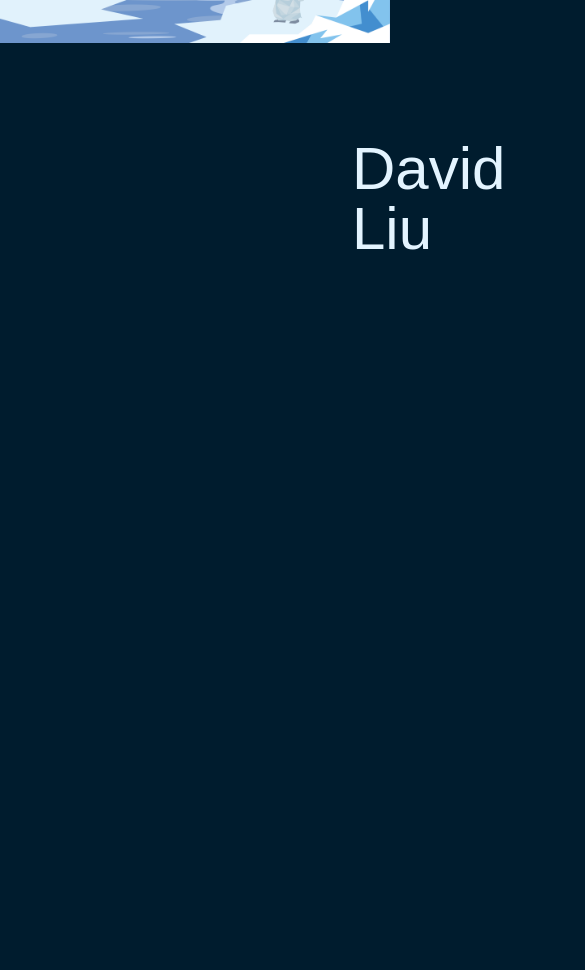
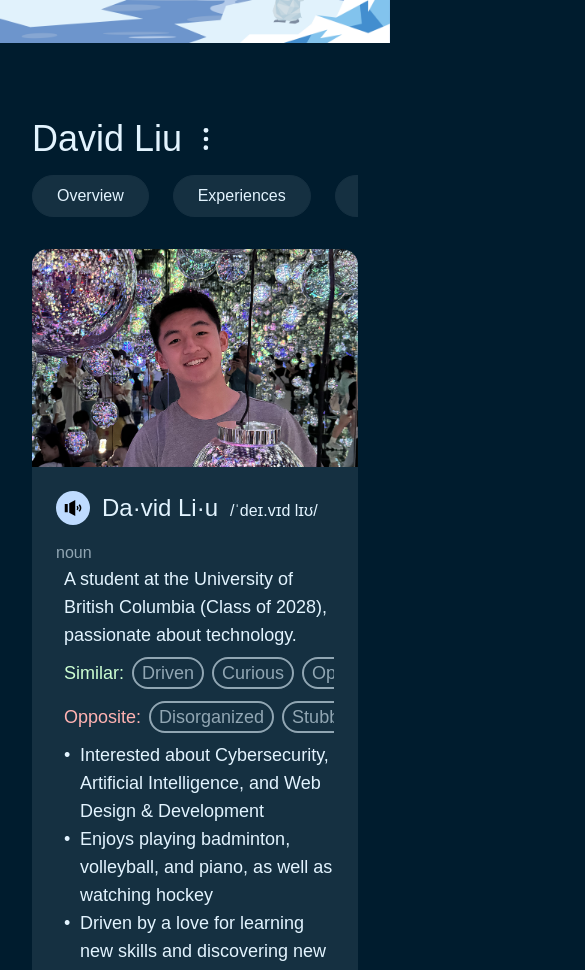
Before and after one commit to Davooood90/Portfolio, a Next.js app: page / in a window 390 px wide. Shown: the part 1020-1990 px from the top of the page, 585 px wide, since content can reach past the window. Built offline with nearby package versions, Linux system fonts and the light colour scheme; a web font is replaced by a local one.

Commit message:
Added Responsiveness to Main Page

```diff
--- a/src/app/index.css
+++ b/src/app/index.css
@@ -60,6 +60,14 @@
   }
 }
 
+.scrollbar-hide::-webkit-scrollbar {
+  display: none;
+}
+.scrollbar-hide {
+  -ms-overflow-style: none; /* IE and Edge */
+  scrollbar-width: none; /* Firefox */
+}
+
 .custom-gradient {
   background: linear-gradient(
     to bottom,
--- a/src/app/page.tsx
+++ b/src/app/page.tsx
@@ -47,11 +47,13 @@ export default function Home() {
           <TitlePage />
         </div>
       </div>
-      <div ref={welcomeRef} id="about">
-        <AboutPage />
-      </div>
-      <div ref={contactRef} id="contact">
-        <ContactPage />
+      <div className="my-8 lg:my-16">
+        <div ref={welcomeRef} id="about">
+          <AboutPage />
+        </div>
+        <div ref={contactRef} id="contact">
+          <ContactPage />
+        </div>
       </div>
     </>
   );
--- a/src/components/about.tsx
+++ b/src/components/about.tsx
@@ -55,9 +55,11 @@ export default function AboutPage() {
   };
 
   return (
-    <div className="flex flex-col px-80">
-      <div className="flex text-lightblue p-8 pt-24 items-center">
-        <h1 className="text-6xl mr-4">David Liu</h1>
+    <div className="w-full max-w-screen lg:px-4 py-3 flex flex-col">
+      <div className="container mx-auto">
+        <div className="md:flex text-lightblue p-8 items-center">
+          <div className="flex items-center">
+            <h1 className="text-4xl lg:text-6xl mr-2 lg:mr-4">David Liu</h1>
             <svg
               xmlns="http://www.w3.org/2000/svg"
               width="32"
@@ -69,32 +71,33 @@ export default function AboutPage() {
                 d="M8 2.5a1.22 1.22 0 0 1 1.25 1.17A1.21 1.21 0 0 1 8 4.84a1.21 1.21 0 0 1-1.25-1.17A1.22 1.22 0 0 1 8 2.5m0 8.66a1.17 1.17 0 1 1-1.25 1.17A1.21 1.21 0 0 1 8 11.16m0-4.33a1.17 1.17 0 1 1 0 2.34a1.17 1.17 0 1 1 0-2.34"
               />
             </svg>
-        <div className="flex gap-6 ml-20">
-          <a href="/#about" onClick={(e) => handleNavClick(e, "/#about")}>
-            <button className="cursor-pointer bg-midblue p-2 px-8 text-xl rounded-3xl border-1 border-midblue hover:border-lightblue transition duration-300">
+          </div>
+          <div className="flex gap-6 overflow-x-auto scrollbar-hide mt-4 md:mt-0 md:ml-4">
+            <a href="/#about">
+              <button className="cursor-pointer bg-midblue p-2 px-6 lg:px-8 text-md lg:text-xl rounded-3xl border-1 border-midblue hover:border-lightblue transition duration-300">
                 Overview
               </button>
             </a>
             <a href="/experiences">
-            <button className="cursor-pointer bg-midblue p-2 px-8 text-xl rounded-3xl border-1 border-midblue hover:border-lightblue transition duration-300">
+              <button className="cursor-pointer bg-midblue p-2 px-6 lg:px-8 text-md lg:text-xl rounded-3xl border-1 border-midblue hover:border-lightblue transition duration-300">
                 Experiences
               </button>
             </a>
             <a href="/projects">
-            <button className="cursor-pointer bg-midblue p-2 px-8 text-xl rounded-3xl border-1 border-midblue hover:border-lightblue transition duration-300">
+              <button className="cursor-pointer bg-midblue p-2 px-6 lg:px-8 text-md lg:text-xl rounded-3xl border-1 border-midblue hover:border-lightblue transition duration-300">
                 Projects
               </button>
             </a>
             <a href="/">
-            <button className="cursor-pointer bg-midblue p-2 px-8 text-xl rounded-3xl border-1 border-midblue hover:border-lightblue transition duration-300">
+              <button className="cursor-pointer bg-midblue p-2 px-6 lg:px-8 text-md lg:text-xl rounded-3xl border-1 border-midblue hover:border-lightblue transition duration-300">
                 Resume
               </button>
             </a>
           </div>
         </div>
-      <div className="flex bg-midblue m-8 mt-0 rounded-2xl overflow-hidden">
+        <div className="md:flex bg-midblue m-8 mt-0 rounded-2xl overflow-hidden">
           {/* Image Section */}
-        <div className="w-3/7">
+          <div className="w-full md:w-3/7">
             <img
               src="/person.png"
               alt="Photo of David Liu"
@@ -103,14 +106,13 @@ export default function AboutPage() {
           </div>
 
           {/* Description Section */}
-        <div className="w-4/7 p-6 text-lightblue flex flex-col justify-center">
+          <div className="w-full md:w-4/7 p-6 text-lightblue flex flex-col justify-center">
             <div className="flex items-center mb-4">
               <div className="mr-3">
                 <div className="bg-blue-200 p-2 rounded-full cursor-pointer">
                   <svg
                     xmlns="http://www.w3.org/2000/svg"
-                  width="18"
-                  height="18"
+                    className="w-[18px] h-[18px]"
                     viewBox="0 0 24 24"
                   >
                     <path
@@ -125,9 +127,9 @@ export default function AboutPage() {
                 </div>
               </div>
 
-            <div className="flex flex-col justify-center">
-              <h1 className="text-2xl/5">Da·vid Li·u</h1>
-              <h2 className="text-m">/ˈdeɪ.vɪd lɪʊ/</h2>
+              <div className="flex md:flex-col justify-center items-baseline">
+                <h1 className="text-2xl md:text-2xl/5">Da·vid Li·u</h1>
+                <h2 className="text-m ml-3 md:ml-0">/ˈdeɪ.vɪd lɪʊ/</h2>
               </div>
             </div>
             <p className="text-m text-descgrey">noun</p>
@@ -136,17 +138,20 @@ export default function AboutPage() {
               passionate about technology.
               <div className="flex items-center mt-2 mb-3">
                 <p className="text-descgreen mr-2">Similar:</p>
+                <div className="flex overflow-x-auto scrollbar-hide">
                   {similar.map((word, index) => (
                     <p
                       key={index}
-                  className="text-m text-descgrey pl-2 pr-2 border-descgrey border-2 mr-2 rounded-2xl"
+                      className="text-m text-descgrey pl-2 pr-2 border-descgrey border-2 mr-2 rounded-2xl whitespace-nowrap"
                     >
                       {word}
                     </p>
                   ))}
                 </div>
+              </div>
               <div className="flex items-center mt-3 mb-2">
                 <p className="text-descred mr-2">Opposite:</p>
+                <div className="flex overflow-x-auto scrollbar-hide">
                   {opposite.map((word, index) => (
                     <p
                       key={index}
@@ -156,21 +161,31 @@ export default function AboutPage() {
                     </p>
                   ))}
                 </div>
-            <li>
-              Interested about Cybersecurity, Artificial Intelligence, and Web
-              Design & Development
+              </div>
+              <ul className="list-none pl-0">
+                <li className="pl-4 relative before:content-['•'] before:absolute before:left-0 before:top-0 style-indent">
+                  <span className="block ">
+                    Interested about Cybersecurity, Artificial Intelligence, and
+                    Web Design & Development
+                  </span>
                 </li>
-            <li>
+                <li className="pl-4 relative before:content-['•'] before:absolute before:left-0 before:top-0 style-indent">
+                  <span className="block">
                     Enjoys playing badminton, volleyball, and piano, as well as
                     watching hockey
+                  </span>
                 </li>
-            <li>
+                <li className="pl-4 relative before:content-['•'] before:absolute before:left-0 before:top-0 style-indent">
+                  <span className="block">
                     Driven by a love for learning new skills and discovering new
                     places
+                  </span>
                 </li>
+              </ul>
             </div>
           </div>
         </div>{" "}
       </div>
+    </div>
   );
 }
--- a/src/components/contact.tsx
+++ b/src/components/contact.tsx
@@ -20,11 +20,12 @@ export default function ContactPage() {
     // Replace with api to backend
   };
   return (
+    <div className="w-full max-w-screen px-4 py-3">
       <form
-      className="flex flex-col mt-12 mb-24 max-w-[1100px] px-80 text-lightblue text-center m-auto"
+        className="container flex flex-col text-lightblue text-center m-8 max-w-[600px] mx-auto "
         autoComplete="off"
       >
-      <h2 className="text-6xl">Contact Me</h2>
+        <h2 className="text-4xl lg:text-6xl">Contact Me</h2>
 
         <div>
           <label htmlFor="name" className="block text-lg font-medium text-left">
@@ -78,7 +79,6 @@ export default function ContactPage() {
             onChange={handleChange}
             className="mt-1 block w-full rounded-xl border-lightblue border-1 focus:midblue focus:midblue px-3 py-2"
           />
-      </div>
 
           <button
             type="submit"
@@ -86,6 +86,8 @@ export default function ContactPage() {
           >
             Submit
           </button>
+        </div>
       </form>
+    </div>
   );
 }
--- a/src/components/footer.tsx
+++ b/src/components/footer.tsx
@@ -11,9 +11,8 @@ export default function Footer() {
             Copyright © David Liu 2025
           </p>
 
-          {/* Desktop Menu */}
-          <div className="hidden lg:block">
-            <ul className="flex flex-col gap-0 mt-2 mb-4 lg:mb-0 lg:mt-0 lg:flex-row lg:items-center ">
+          <div className="block">
+            <ul className="flex gap-0 mt-2 mb-0 mt-0 flex-row items-center ">
               <li className="flex items-center p-1 gap-x-2 text-lightblue hover:text-hoverblue text-xl">
                 <Link
                   href="https://www.linkedin.com/in/davidliu906/"
--- a/src/components/landing.tsx
+++ b/src/components/landing.tsx
@@ -95,11 +95,13 @@ export default function LandingPage() {
         alt="northern lights"
         className="absolute inset-0 w-full h-full object-cover z-3"
       />
-      <div className="absolute top-0 left-0 w-full h-full flex items-center justify-center z-30">
-        <div className="flex flex-col items-center justify-center h-screen px-80">
-          <div className="min-w-[1200px] text-left">
-            <h1 className="text-8xl text-lightblue">Hi, I'm David Liu</h1>
-            <h2 className="text-4xl text-lightblue my-4">
+      <div className="absolute top-0 left-0 w-full max-w-screen px-4 py-3 h-full z-30">
+        <div className="container flex flex-col justify-center h-screen px-4 lg:px-25 mx-auto">
+          <div className="text-left">
+            <h1 className="text-5xl md:text-8xl text-lightblue">
+              Hi, I'm David Liu
+            </h1>
+            <h2 className="text-2xl md:text-4xl text-lightblue my-4">
               Your future{" "}
               <span className="text-hoverblue inline-block">{text}</span>
             </h2>
```
Lines whose indentation alone changed are shown as unchanged.
